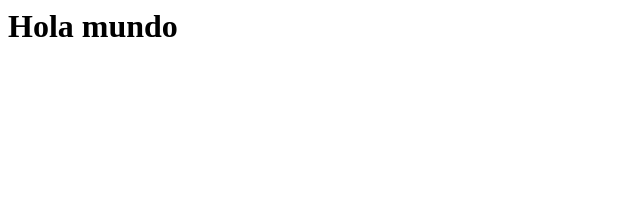
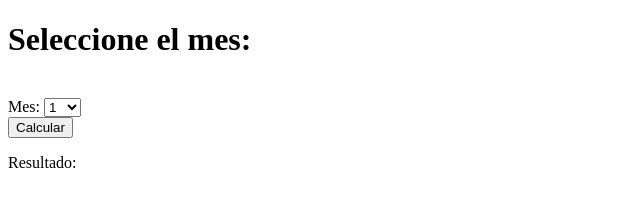
Before and after one commit to melizza-cely/bases-html-js, a plain HTML site: page ej-3/index.html in a window 1280 px wide. Shown: the whole page, without its empty margins (0-640 px from the left). Drawn offline with Linux system fonts and the light colour scheme.

Commit message:
Commut de ejemplo 3

```diff
--- /dev/null
+++ b/ej-3/back.js
@@ -0,0 +1,55 @@
+// back.js
+
+function calculate() {
+    // Obtener los datos del formulario
+
+    var mes = document.getElementById("month").value;
+    //var num2 = parseFloat(document.getElementById("num2").val
+    console.log(mes);
+
+    // Realizar la operación
+    var result;
+    switch (mes) {
+        case "uno":
+            result = "Enero";
+            break;
+        case "dos":
+            result = "Febrero";
+            break;
+        case "tres":
+            result = "Marzo";
+            break;
+        case "cuatro":
+            result = "Abril";
+            break;
+        case "cinco":
+            result = "Mayo";
+            break;
+        case "seis":
+            result = "Junio";
+            break;
+        case "siete":
+            result = "Julio";
+            break;
+        case "ocho":
+            result = "Agosto";
+            break;
+         case "nueve":
+            result = "Septiembre";
+            break;
+        case "diez":
+            result = "Octubre";
+            break;
+        case "once":
+            result = "Noviembre";
+            break;
+        case "doce":
+            result = "Diciembre";
+            break;
+        default:
+            result = "Operación no válida";
+    }
+
+    // Mostrar el resultado en la página
+    document.getElementById("result").innerText = "Resultado: " + result;
+}
--- a/ej-3/index.html
+++ b/ej-3/index.html
@@ -1 +1,39 @@
-<h1>Hola mundo</h1>
+<!DOCTYPE html>
+<html lang="en">
+<head>
+    <meta charset="UTF-8">
+    <meta name="viewport" content="width=device-width, initial-scale=1.0">
+    <title>Selecciona Mes</title>
+</head>
+<body>
+    <h1>Seleccione el mes: </h1>
+    <form id="calculatorForm">
+
+        <br>
+        <label for="month">Mes:</label>
+        <select id="month" name="month" required>
+            <option value="uno">1</option>
+            <option value="dos">2</option>
+            <option value="tres">3</option>
+            <option value="cuatro">4</option>
+            <option value="cinco">5</option>
+            <option value="seis">6</option>
+            <option value="siete">7</option>
+            <option value="ocho">8</option>
+            <option value="nueve">9</option>
+            <option value="diez">10</option>
+            <option value="once">11</option>
+            <option value="doce">12</option>
+
+        </select>
+
+        <br>
+
+        <button type="button" onclick="calculate()">Calcular</button>
+    </form>
+
+    <p id="result">Resultado: </p>
+
+    <script src="back.js"></script>
+</body>
+</html>
```
